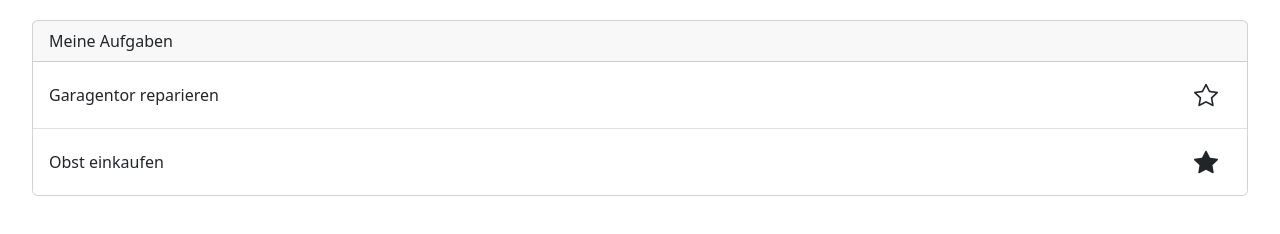
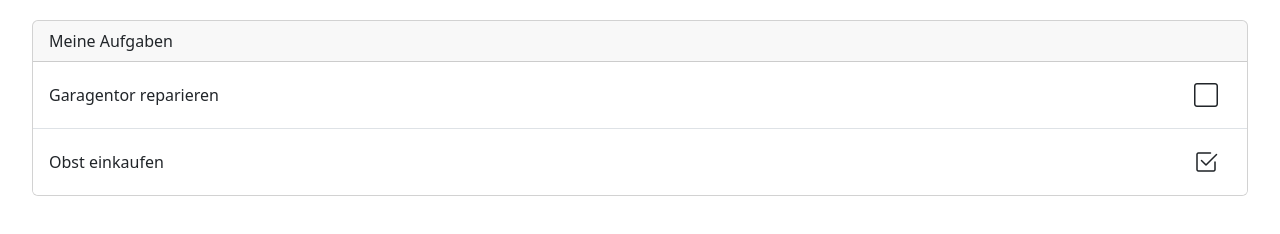
Before and after one commit to marcbudde/todo-app, an Angular app: page / in a window 1280 px wide. Shown: the part 130-364 px from the top of the page. Built offline with nearby package versions, Linux system fonts and the light colour scheme.

Commit message:
generalized toggle component

```diff
--- a/src/app/app.component.ts
+++ b/src/app/app.component.ts
@@ -1,5 +1,5 @@
 import { Component } from '@angular/core';
-import { FavoriteChangedEventArgs } from './star/star.component';
+import { FavoriteChangedEventArgs } from './toggle/toggle.component';
 import { TaskService } from './task.service';
 import { TaskDefinition } from './check-list/check-list.component';
 
--- a/src/app/app.module.ts
+++ b/src/app/app.module.ts
@@ -5,7 +5,7 @@ import { FormsModule } from '@angular/forms';
 import { AppComponent } from './app.component';
 import { CheckListComponent } from './check-list/check-list.component';
 import { CreateTaskComponent } from './create-task/create-task.component';
-import { StarComponent } from './star/star.component';
+import { ToggleComponent } from './toggle/toggle.component';
 import { EnvironmentIndicatorComponent } from './environment-indicator/environment-indicator.component';
 
 @NgModule({
@@ -13,7 +13,7 @@ import { EnvironmentIndicatorComponent } from './environment-indicator/environme
     AppComponent,
     CheckListComponent,
     CreateTaskComponent,
-    StarComponent,
+    ToggleComponent,
     EnvironmentIndicatorComponent
   ],
   imports: [
--- a/src/app/check-list/check-list.component.html
+++ b/src/app/check-list/check-list.component.html
@@ -6,7 +6,7 @@
   <ul class="list-group list-group-flush">
     <li class="list-group-item d-flex justify-content-between align-items-center" *ngFor="let task of taskList">
       {{ task.name }}
-      <app-star [isFavorite]="task.completed" (change)="toggleTaskFunction(task, $event)" />
+      <app-toggle [isToggleOn]="task.completed" [toggleOnClass]="'bi-check2-square'" [toggleOffClass]="'bi-square'" (change)="toggleTaskFunction(task, $event)" />
     </li>
   </ul>
 </div>
--- a/src/app/check-list/check-list.component.ts
+++ b/src/app/check-list/check-list.component.ts
@@ -1,5 +1,5 @@
 import { Component, Input } from '@angular/core';
-import { FavoriteChangedEventArgs } from '../star/star.component';
+import { FavoriteChangedEventArgs } from '../toggle/toggle.component';
 
 @Component({
   selector: 'app-check-list',
--- a/src/app/star/star.component.html
+++ /dev/null
@@ -1,7 +0,0 @@
-<i
-    class="btn bi"
-    style="font-size: 1.5em;"
-    [class.bi-star]="!isFavorite"
-    [class.bi-star-fill]="isFavorite"
-    (click)="switchState()">
-</i>
--- a/src/app/star/star.component.ts
+++ /dev/null
@@ -1,20 +0,0 @@
-import { Component, EventEmitter, Input, Output } from '@angular/core';
-
-@Component({
-  selector: 'app-star',
-  templateUrl: './star.component.html',
-  styleUrls: ['./star.component.css']
-})
-export class StarComponent {
-  @Input('isFavorite') isFavorite = false;
-  @Output('change') change = new EventEmitter();
-
-  switchState() {
-    this.isFavorite = !this.isFavorite;
-    this.change.emit({ newValue: this.isFavorite });
-  }
-}
-
-export interface FavoriteChangedEventArgs {
-  newValue: boolean;
-}
--- /dev/null
+++ b/src/app/toggle/toggle.component.html
@@ -0,0 +1,6 @@
+<i
+    class="btn bi {{ getToggleStateClass() }}"
+    style="font-size: 1.5em;"
+    (click)="switchState()"
+>
+</i>
--- /dev/null
+++ b/src/app/toggle/toggle.component.ts
@@ -0,0 +1,26 @@
+import { Component, EventEmitter, Input, Output } from '@angular/core';
+
+@Component({
+  selector: 'app-toggle',
+  templateUrl: './toggle.component.html',
+  styleUrls: ['./toggle.component.css']
+})
+export class ToggleComponent {
+  @Input('isToggleOn') toggleOn = false;
+  @Input('toggleOnClass') toggleOnClass = '';
+  @Input('toggleOffClass') toggleOffClass = '';
+  @Output('change') change = new EventEmitter();
+
+  switchState() {
+    this.toggleOn = !this.toggleOn;
+    this.change.emit({ newValue: this.toggleOn });
+  }
+
+  getToggleStateClass() {
+    return this.toggleOn ? this.toggleOnClass : this.toggleOffClass;
+  }
+}
+
+export interface FavoriteChangedEventArgs {
+  newValue: boolean;
+}
```
Also changed, not shown: src/app/toggle/toggle.component.css (added), 1 other file (tests, documents, lock files or other folders).
